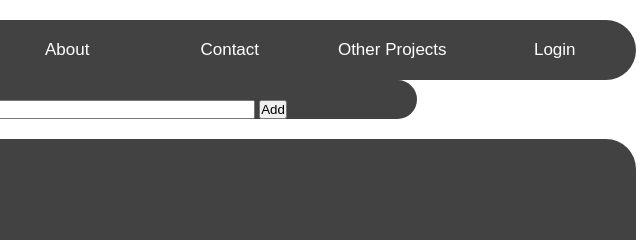
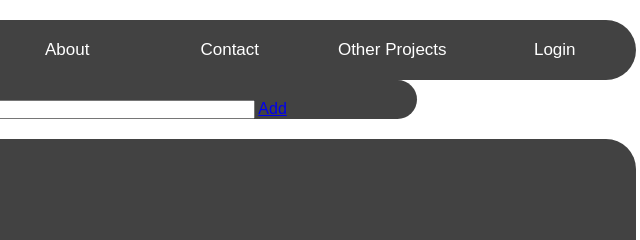
Before and after one commit to WebDevLeroy/WhatChaGot, a plain HTML site: page index.html in a window 1280 px wide. Shown: the top 240 px of the page, 629-1269 px from the left. Drawn offline with Linux system fonts and the light colour scheme.

Commit message:
Update index.html
changed element and updated CSS

```diff
--- a/index.html
+++ b/index.html
@@ -27,7 +27,7 @@
     <div class="addform">
       <div>
         <input placeholder='Add to list...'>
-          <button class='btn'>Add</button>
+          <a href="#" >Add</a>
         </input>
       </div>
     </div>
```
